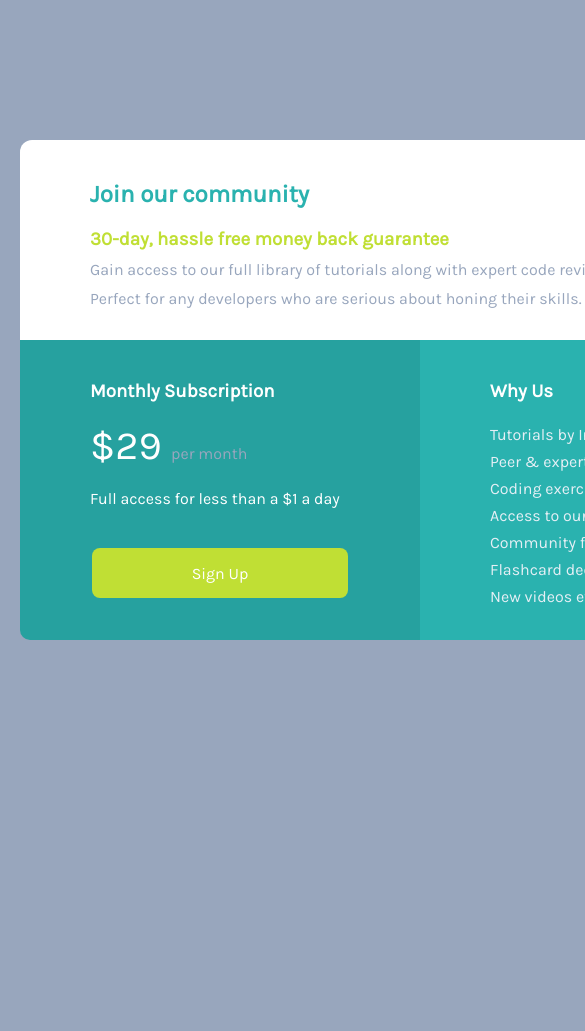
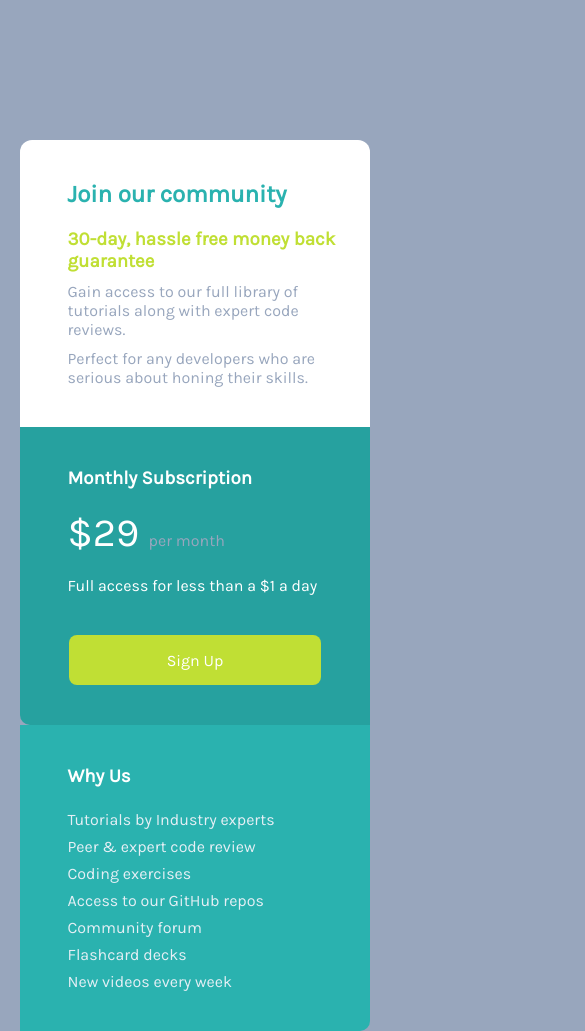
Before and after one commit to alanhcrdz/singlePriceGridComponentMaster, a plain HTML site: page index.html in a window 390 px wide. Shown: the top 1031 px of the page, 585 px wide, since content can reach past the window. Before the commit the page ends 844 px from the top, so only its background shows below. Drawn offline with Linux system fonts and the light colour scheme.

Commit message:
added responsive design

```diff
--- a/css/style.css
+++ b/css/style.css
@@ -140,3 +140,80 @@ body, html{
     color: white;
     padding-left: 30px;
 }
+
+
+/* Adding media Query */
+
+@media screen and (max-width:991px ){
+    /* start of large tablet styles */
+    .container .box{
+        margin: 0 auto;
+        width: 100%;
+        height: 500px;
+
+    }
+
+}
+
+@media screen and (max-width:767px ){
+    /* start of medium tablet styles */
+
+    .container .prices-box{
+        display: inline-block;
+        width: 100%;
+        height: 300px;
+
+    }
+
+    .container .box{
+        max-width: 400px;
+
+    }
+
+    .box-1{
+        width: 100%;
+    }
+    .box-2{
+        width: 100%;
+    }
+
+    .text-box{
+        width: 100%;
+        height: auto;
+    }
+
+}
+
+@media screen and (max-width:479px ){
+    /* start of phone styles */
+    .container .box{
+        margin: 0 auto;
+        max-width: 300px;
+        width: 100%;
+
+
+    }
+
+    .container .prices-box{
+        display: inline-block;
+        width: 100%;
+        height: 300px;
+
+    }
+
+    .container .box{
+        max-width: 400px;
+    }
+
+    .box-1{
+        width: 100%;
+    }
+    .box-2{
+        width: 100%;
+    }
+
+    .text-box{
+        width: 100%;
+        height: auto;
+    }
+}
```
